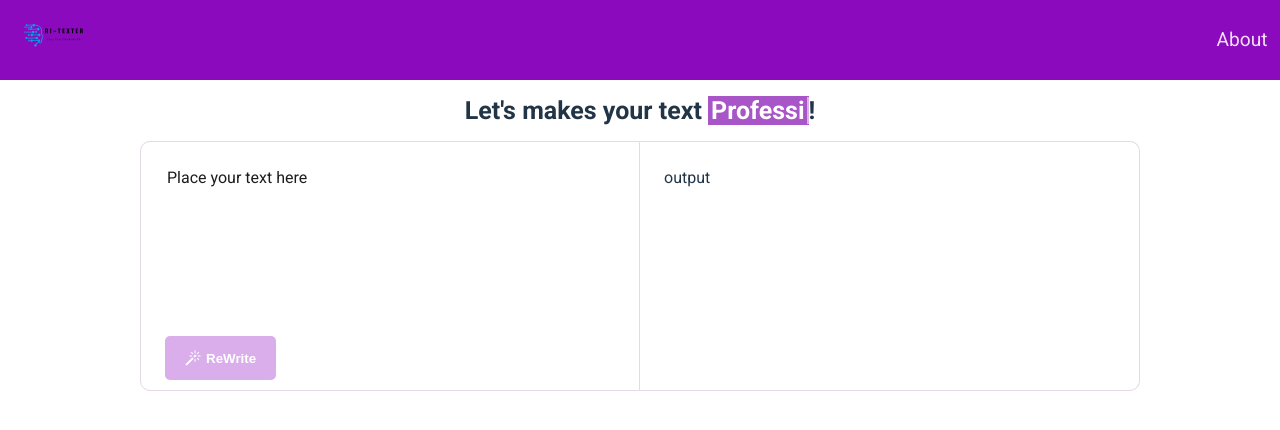
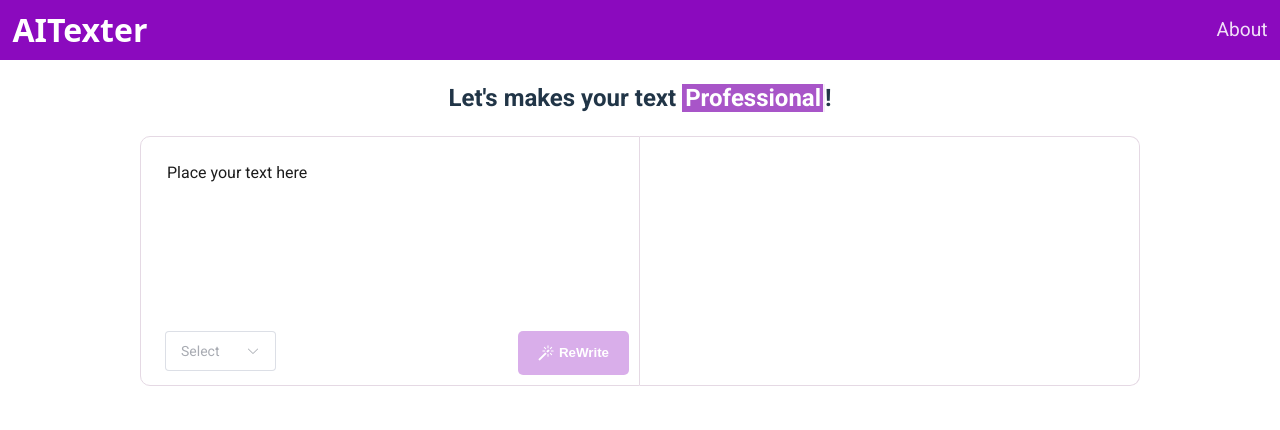
Before and after one commit to Nirosss/AiTexter, a Vue app: page / in a window 1280 px wide. Shown: the top 430 px of the page. Built offline with nearby package versions, Linux system fonts and the light colour scheme.

Commit message:
fix style

```diff
--- a/package.json
+++ b/package.json
@@ -9,8 +9,8 @@
     "preview": "vite preview"
   },
   "dependencies": {
+    "element-plus": "^2.2.32",
     "sass": "^1.58.0",
-    "typewriter-vue": "^0.5.19",
     "vue": "^3.2.45"
   },
   "devDependencies": {
--- a/src/assets/styles/basics/base.scss
+++ b/src/assets/styles/basics/base.scss
@@ -32,8 +32,14 @@
 }
 
 h1 {
-  font-size: 3.2em;
   line-height: 1.1;
+  color: white;
+  margin: 0;
+  font-family: system-ui;
+}
+
+h2 {
+  text-align: center;
 }
 
 ::placeholder {
--- a/src/assets/styles/cmps/header.scss
+++ b/src/assets/styles/cmps/header.scss
@@ -1,19 +1,30 @@
-.header-main{
-    height: 80px;
-background-color:#8B0ABE;
+.header-main {
+  height: 60px;
+  background-color: #8B0ABE;
+  display: flex;
+
+
+  div {
+    display: flex;
+    align-items: center;
+  }
+
   .logo-img {
-  height: 80px;
+    height: 60px;
 
   }
+
   .logo-img:hover {
     filter: drop-shadow(0 0 2em #646cffaa);
   }
-.header-btn{
+
+  .header-btn {
     all: unset;
-    color:  rgba(255, 255, 255, 0.87);
+    color: rgba(255, 255, 255, 0.87);
     font-size: 1.2rem;
     cursor: pointer;
-    &:hover{
+
+    &:hover {
       box-shadow: inset 0px -5px 0px 0px;
     }
   }
--- a/src/components/Header.vue
+++ b/src/components/Header.vue
@@ -5,7 +5,7 @@
 <template>
   <header class="header-main full">
     <div class="flex space-between">
-      <img src="../assets/images/AI TEXT (1).svg" alt="" class="logo-img" />
+      <h1>AITexter</h1>
       <button class="header-btn">About</button>
     </div>
   </header>
--- a/src/components/InputOutput.vue
+++ b/src/components/InputOutput.vue
@@ -1,27 +1,52 @@
 <script setup lang="ts">
-import { ref, reactive  } from 'vue'
+import { ref, reactive } from 'vue'
 
-defineProps<{ msg: string }>()
-
-
+function printData() {
+    if (userInput.value && value.value) console.log(userInput.value, value.value);
+}
 const count = ref(0)
 const userInput = ref('')
+
+const value = ref('')
+
+const options = [
+    {
+        value: 'Professional',
+        label: 'Professional',
+    },
+    {
+        value: 'Formal',
+        label: 'Formal',
+    },
+    {
+        value: 'Correct',
+        label: 'Correct',
+    },
+    {
+        value: 'Cool',
+        label: 'Cool',
+    },
+    {
+        value: 'Academic',
+        label: 'Academic',
+    },
+]
 </script>
 
 <template>
     <main>
-        <h1 class="input-output-header anim-typewriter">Let's makes your text <span class="time-of-day"></span>!</h1>
+        <h2 class="input-output-header anim-typewriter">Let's makes your text <span class="word"></span>!</h2>
         <section class="input-output-grid">
 
             <section class="user-input">
-                <textarea
-                    placeholder="Place your text here"
-                    v-model="userInput"
-                >
+                <textarea placeholder="Place your text here" v-model="userInput">
 
-                </textarea>
+                        </textarea>
                 <div class="user-input-actions">
-                    <button :class="{ 'isActive': userInput }">
+                    <el-select v-model="value" class="m-2" placeholder="Select" size="large">
+                        <el-option v-for="item in options" :key="item.value" :label="item.label" :value="item.value" />
+                    </el-select>
+                    <button :class="{ 'isActive': userInput && value }" @click="printData">
                         <svg xmlns="http://www.w3.org/2000/svg" width="16" height="16" fill="currentColor"
                             class="bi bi-magic" viewBox="0 0 16 16">
                             <path
@@ -33,13 +58,18 @@
             </section>
 
             <section class="ai-output">
-                output
+
             </section>
         </section>
     </main>
 </template>
 
 <style scoped lang="scss">
+.el-select.el-select--large.m-2 {
+    max-width: 111px;
+    height: 44px;
+}
+
 h1 {
     font-size: 25px;
 }
@@ -63,46 +93,27 @@
 .input-output-grid {
     display: grid;
     justify-content: center;
-    grid-template-columns: 400px;
+    grid-template-columns: 100%;
     grid-template-rows: 250px 250px;
-
-    @media screen and (width >=750px) {
-        grid-template-columns: 1fr 300px 300px 1fr;
-        grid-template-rows: 250px;
-
-        .user-input {
-            grid-column: 2;
-        }
-
-        .ai-output {
-            grid-column: 3;
-        }
-    }
-
-    @media screen and (width >=950px) {
-        grid-template-columns: 1fr 400px 400px 1fr;
-    }
-
-    @media screen and (width >=1200px) {
-        grid-template-columns: 1fr 500px 500px 1fr;
-    }
-
-    @media screen and (width >=1920px) {
-        grid-template-columns: 10% 1fr 1fr 10%;
-    }
-
-    >* {
-        background-color: white;
-        border: 0.01px #e5d9e4 solid;
-        padding: 24px 10px 10px 24px;
-    }
 
     .user-input {
         display: flex;
         flex-direction: column;
 
+
         border-top-left-radius: 10px;
-        border-bottom-left-radius: 10px;
+        border-top-right-radius: 10px;
+        // border-top-left-radius: 10px;
+        // border-bottom-left-radius: 10px;
+
+        .user-input-actions {
+            display: flex;
+            justify-content: space-between;
+
+            .el-input__wrapper {
+                max-width: 113px;
+            }
+        }
 
         textarea {
             flex-basis: 80%;
@@ -111,6 +122,9 @@
             outline: none;
             border: none;
             color: #1c1c1c;
+
+            font-family: Roboto;
+            font-size: 16px;
 
             &::placeholder {
                 color: #1c1c1c;
@@ -148,21 +162,65 @@
     }
 
     .ai-output {
-        border-top-right-radius: 10px;
         border-bottom-right-radius: 10px;
-        border-inline-start: none;
+        border-bottom-left-radius: 10px;
+        border-block-start: none;
     }
 
-    /* The typing animation */
+    >* {
+        background-color: white;
+        border: 0.01px #e5d9e4 solid;
+        padding: 24px 10px 10px 24px;
+    }
+
+    @media screen and (width >=400px) {
+        grid-template-columns: 400px;
+    }
+
+    @media screen and (width >=750px) {
+        grid-template-columns: 1fr 300px 300px 1fr;
+        grid-template-rows: 250px;
+
+        .user-input {
+            grid-column: 2;
+            border-top-right-radius: 00px;
+            border-bottom-left-radius: 10px;
+            border-bottom-left-radius: 10px;
+        }
+
+        .ai-output {
+            grid-column: 3;
+            border-top-right-radius: 10px;
+            border-bottom-right-radius: 10px;
+            border-bottom-left-radius: 0px;
+
+            border-inline-start: none;
+            border-block-start: 0.01px #e5d9e4 solid;
+        }
+    }
+
+    @media screen and (width >=950px) {
+        grid-template-columns: 1fr 400px 400px 1fr;
+    }
+
+    @media screen and (width >=1200px) {
+        grid-template-columns: 1fr 500px 500px 1fr;
+    }
+
+    @media screen and (width >=1920px) {
+        grid-template-columns: 10% 1fr 1fr 10%;
+    }
+
 }
 
+/* The typing animation */
 @import '../assets/styles/basics/typed';
 
 h1 {
     text-align: center;
 }
 
-.time-of-day {
+.word {
     padding: 0 0 0 3px;
     background-color: #a855c8;
     color: white;
```
Also changed, not shown: src/main.ts (+7 -1 lines), 1 other file (tests, documents, lock files or other folders). Lines whose indentation alone changed are shown as unchanged.
